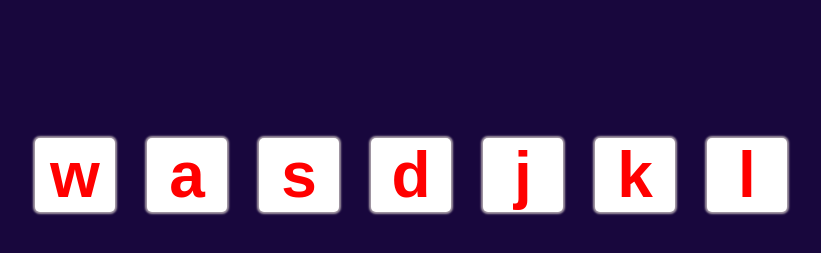
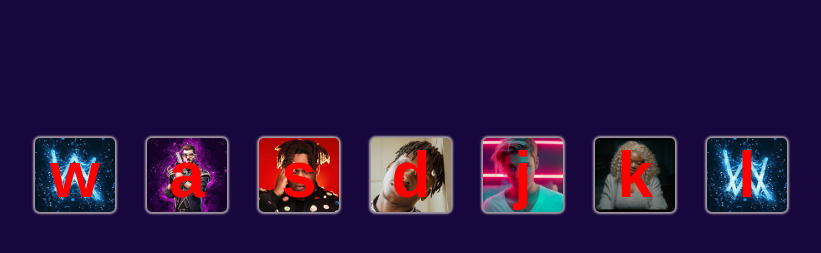
Before and after one commit to Abenezer-berhanu/MyDrumKit, a plain HTML site: page index.html in a window 1280 px wide. Shown: the part 211-464 px from the top of the page, without its empty margins (229-1050 px from the left). Drawn offline with Linux system fonts and the light colour scheme.

Commit message:
add singers image to the pads

```diff
--- a/index.css
+++ b/index.css
@@ -39,3 +39,39 @@
           text-align: center;
           opacity: 1;
 }
+.w{
+          background-image: url(./alan.jpeg);
+          background-position: center;
+          background-size: cover;
+}
+.a{
+          background-image: url(./alok.jpeg);
+          background-position: center;
+          background-size: cover;
+}
+.s{
+          background-image: url(./BNXN.jpg);
+          background-position: center;
+          background-size: cover;
+}
+.d{
+          background-image: url(./fireboy.jpeg);
+          background-position: center;
+          background-size: cover;
+}
+
+.j{
+          background-image: url(./justin.jpeg);
+          background-position: center;
+          background-size: cover;
+}
+.k{
+          background-image: url(./libiance.jpeg);
+          background-position: center;
+          background-size: cover;
+}
+.l{
+          background-image: url(./alan.jpeg);
+          background-position: center;
+          background-size: cover;
+}
```
Also changed, not shown: BNXN.jpg (added), alan.jpeg (added), alok.jpeg (added), fireboy.jpeg (added), justin.jpeg (added), libiance.jpeg (added), shape_of_you_lyrics.txt (deleted).
